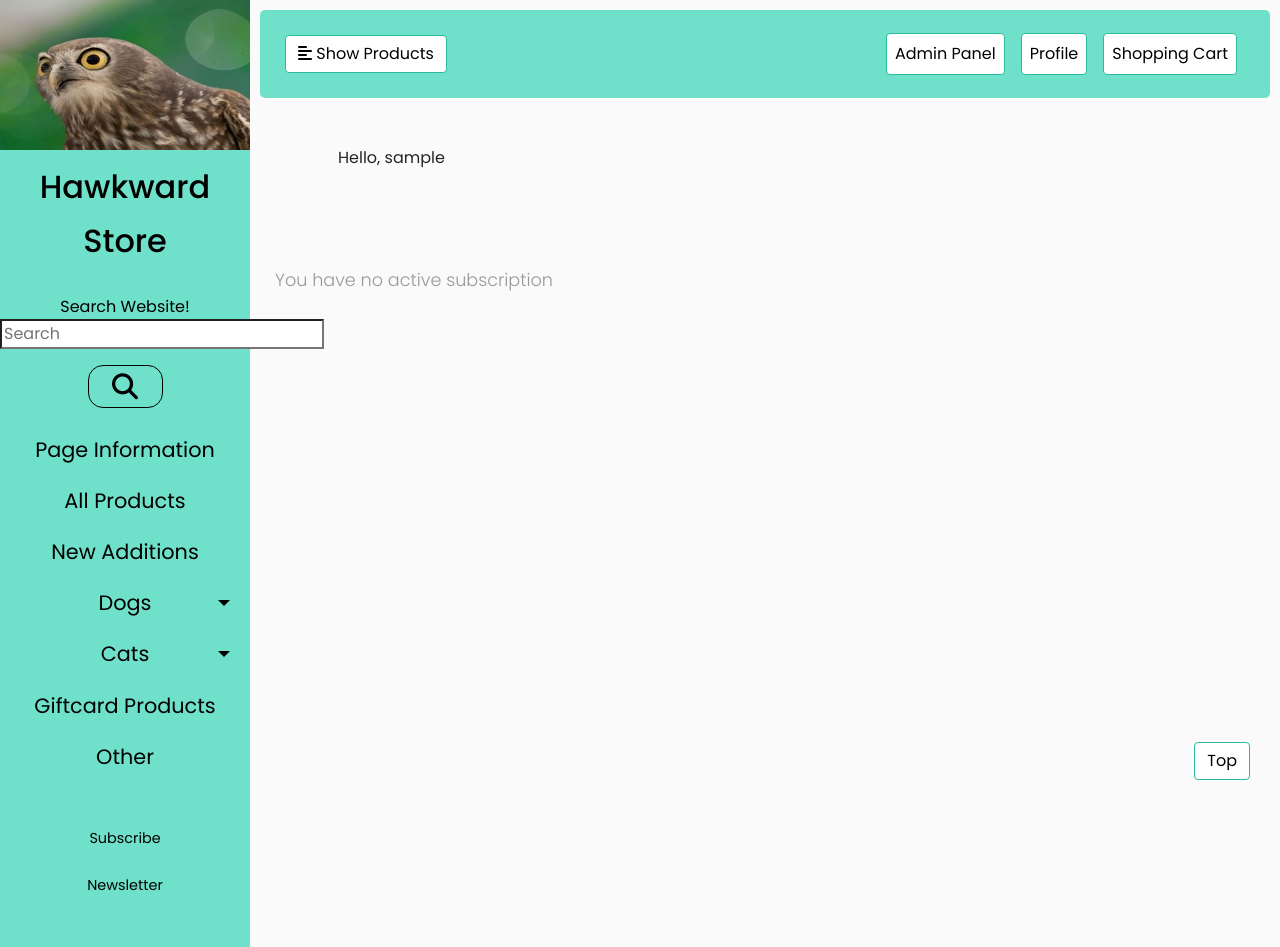
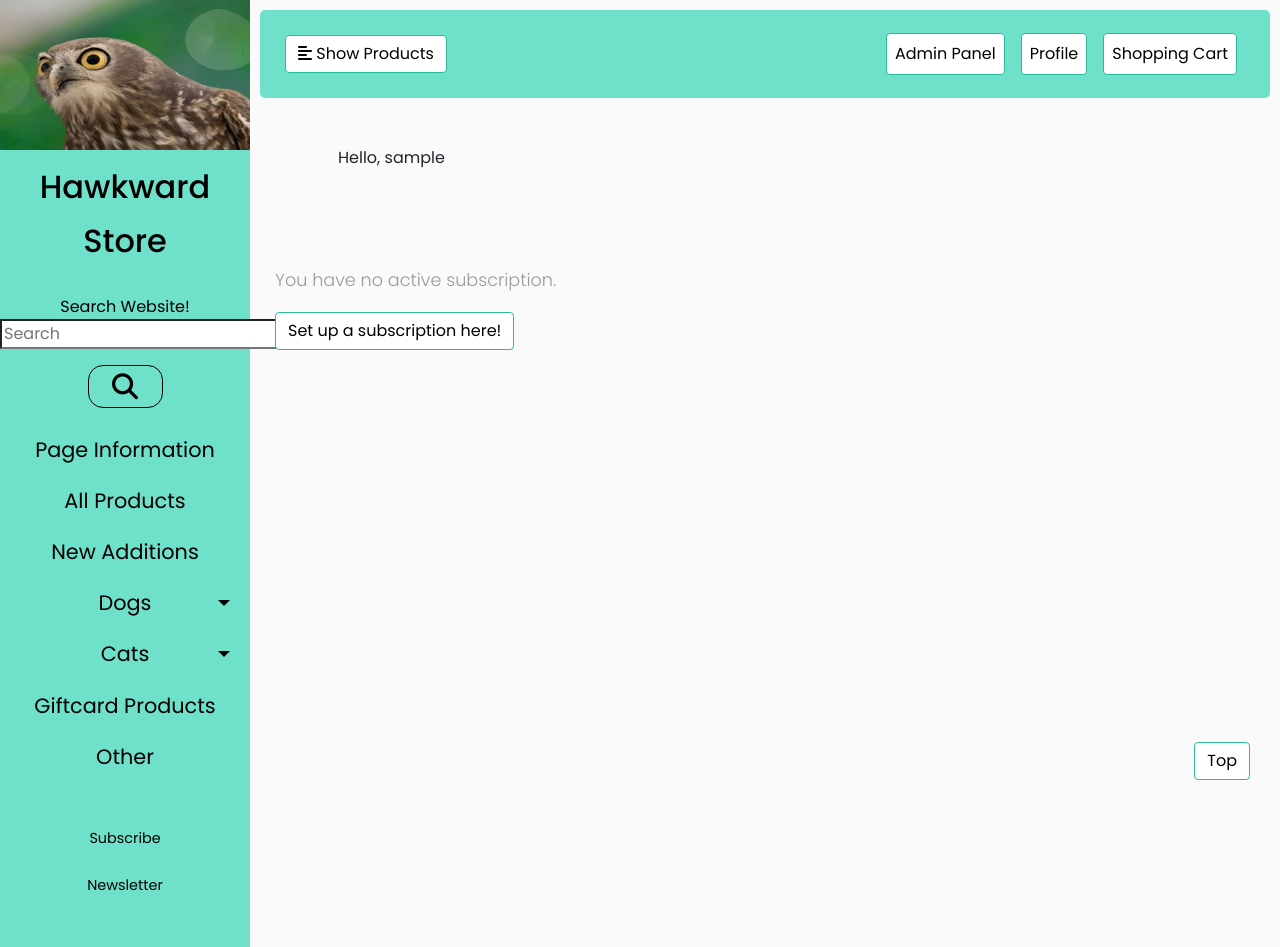
Before and after one commit to Code-Institute-Submissions/hawkward_store, a Django app: page /users/ in a window 1280 px wide. Run offline with Django 3.2, Linux system fonts and the light colour scheme; the visitor is signed in with stand-in values (Sample User, id 1); data that the repository does not hold is empty; some libraries are stand-ins or nearby versions.

Commit message:
added deleting a subscription view in payments.

```diff
--- a/payment/urls.py
+++ b/payment/urls.py
@@ -16,4 +16,6 @@
          name='subscription_backend'),
     path('payment_error/', views.payment_error,
          name='payment_error'),
+    path('delete_subscription/', views.delete_subscription,
+         name='delete_subscription'),
 ]
--- a/users/models.py
+++ b/users/models.py
@@ -29,3 +29,4 @@
 class UserSubscriptions(models.Model):
     user = models.CharField(max_length=250, blank=False, null=False)
     subscription = models.BooleanField(default=False, null=True, blank=True)
+    s_id = models.CharField(max_length=250, null=True, blank=True)
--- a/users/templates/users/base.html
+++ b/users/templates/users/base.html
@@ -56,10 +56,17 @@
     </div>
     <div class="row">
         <div class="col">
+            {% if subscription %}
             {% if subscription.subscription == True %}
-            <p>You have an active subscription.</p>
+            <p>You have an active subscription!</p>
+            <a href="{% url 'delete_subscription' %}" class="btn btn-navbar">Cancel your subscription</a>
             {% else %}
-            <p>You have no active subscription</p>
+            <p>You have no current active subscription.</p>
+            <a href="{% url 'subscription' %}" class="btn btn-navbar">Set up a new subscription here!</a>
+            {% endif %}
+            {% else %}
+            <p>You have no active subscription.</p>
+            <a href="{% url 'subscription' %}" class="btn btn-navbar">Set up a subscription here!</a>
             {% endif %}
         </div>
     </div>
--- a/users/views.py
+++ b/users/views.py
@@ -11,11 +11,12 @@
     userprofile = UserProfile.objects.filter(user=request.user)
     if userprofile:
         context['userprofile'] = userprofile
-    subscription = UserSubscriptions.objects.filter(user=request.user)
+    subscription = UserSubscriptions.objects.filter(user=request.user.username)
+    if subscription:
+        context['subscription'] = UserSubscriptions.objects.filter(user=request.user.username)[0]
     giftcards = Giftcards.objects.filter(user=request.user)
     orders = Order.objects.filter(user_profile=request.user)
 
     context['giftcards'] = giftcards
-    context['subscription'] = subscription
     context['orders'] = orders
     return render(request, 'users/base.html', context)
```
Also changed, not shown: payment/views.py (+16 -3 lines), users/migrations/0002_usersubscriptions_s_id.py (added).
